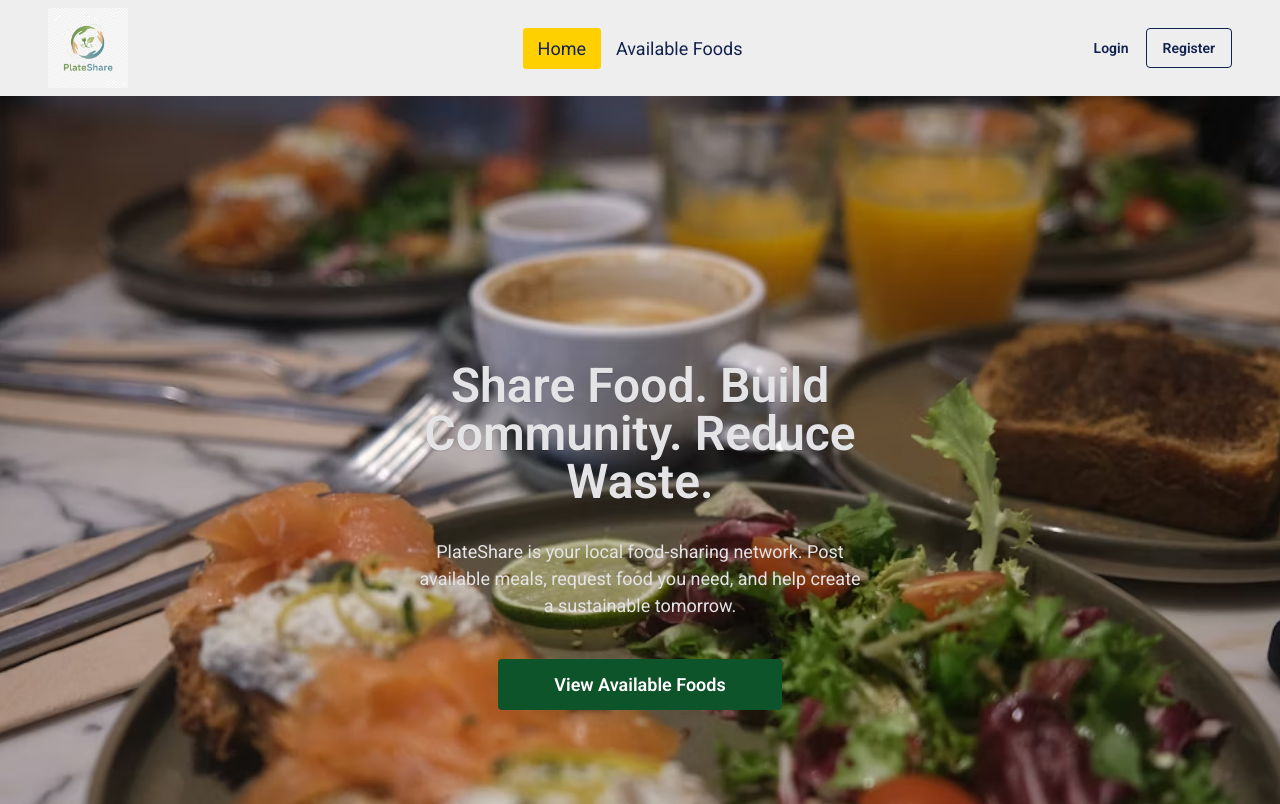
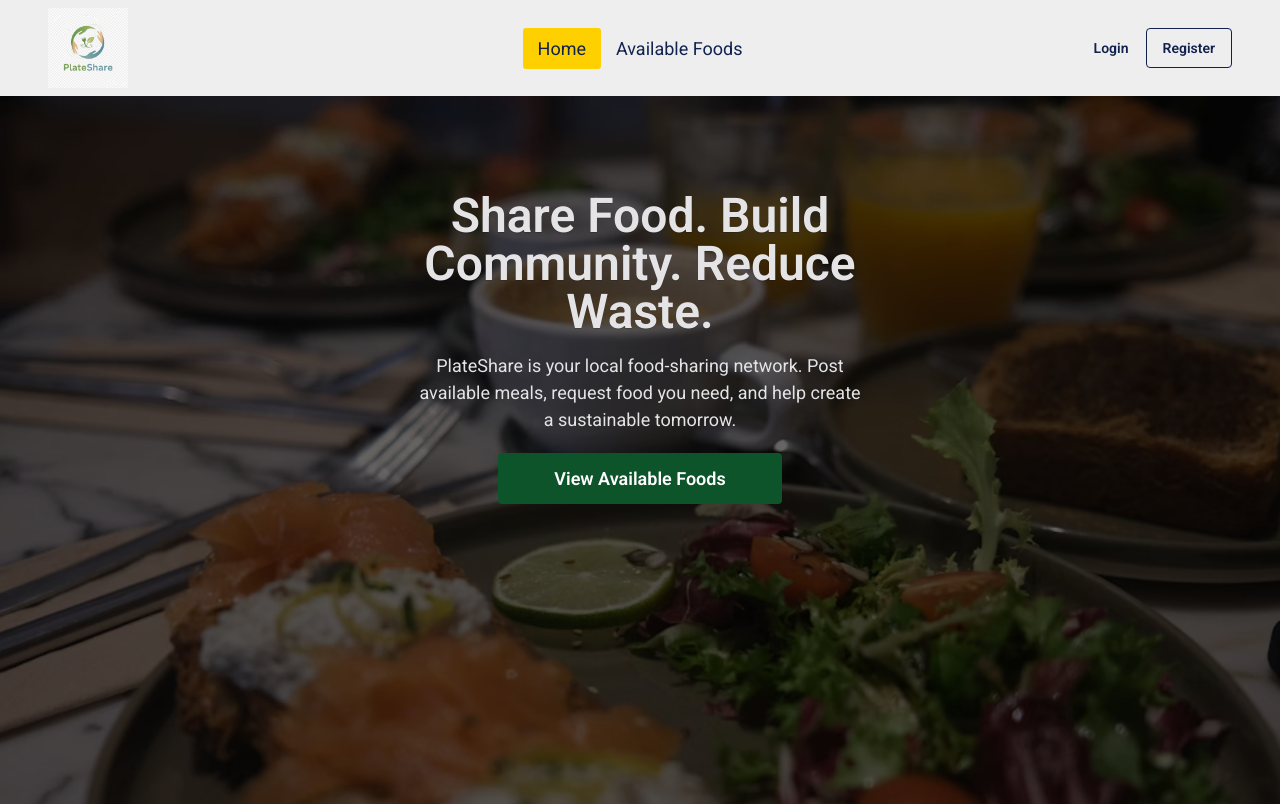
Before and after one commit to abdulmomin748/plate-share-client, a React (Vite) app: page / in a window 1280 px wide. Shown: the top 804 px of the page. Built offline with nearby package versions, Linux system fonts and the light colour scheme; no server answers.

Commit message:
final check done

```diff
--- a/src/components/Hero.jsx
+++ b/src/components/Hero.jsx
@@ -4,24 +4,21 @@ const Hero = () => {
   return (
     <div data-aos="fade-down" data-aos-duration="1500">
       <div
-        className="hero  bg-cover bg-center h-screen"
-        style={{
-          backgroundImage: `url(${bgImg})`,
-          backgroundSize: "cover",
-          backgroundPosition: "center",
-          height: "100vh",
-        }}
-      >
-        <div className="hero-content text-neutral-content text-center">
+          className="relative bg-cover bg-center h-screen"
+          style={{ backgroundImage: `url(${bgImg})` }}
+        >
+    <div className="absolute inset-0 custom_opacity bg-black bg-opacity-100 z-10"></div>
+
+        <div className="hero-content text-neutral-content text-center relative z-20">
           <div className="max-w-md">
-            <h1 className="text-center text-5xl mb-8 pt-20 text-green-150 text-shadow-2xs">Share Food. Build Community. Reduce Waste.</h1>
+            <h1 className="text-center text-5xl mb-4 pt-20 text-green-150 text-shadow-2xs">Share Food. Build Community. Reduce Waste.</h1>
             <p className="mb-5">
              PlateShare is your local food-sharing network. Post available meals, request food you need, and help create a sustainable tomorrow.
             </p>
             <div>
               <Link
                 to={"/available-foods"}
-                className="mt-5 cursor-pointer inline-block bg-green-900 hover:bg-green-600 text-white font-semibold py-3 px-14 rounded-sm transition duration-300 ease-in-out  "
+                className="mt-0 cursor-pointer inline-block bg-green-900 hover:bg-green-600 text-white font-semibold py-3 px-14 rounded-sm transition duration-300 ease-in-out  "
               >
                 <span>View Available Foods</span>
               </Link>
--- a/src/components/OurMission.jsx
+++ b/src/components/OurMission.jsx
@@ -3,7 +3,7 @@ import { Heart, Users, Leaf } from 'lucide-react';
 const OurMission = () => {
     return (
         <div data-aos="fade-up"
-     data-aos-anchor-placement="bottom-center">
+     >
             <div className="py-16 px-4  sm:px-6 lg:px-8">
                 <div className="max-w-4xl mx-auto">
                     {/* Header */}
--- a/src/index.css
+++ b/src/index.css
@@ -2,6 +2,9 @@
 @import "tailwindcss";
 @plugin "daisyui"{
   themes: light --default;
+}
+.custom_opacity{
+  opacity: .6!important;
 }
 body{
   font-family: "Roboto", sans-serif;
```
